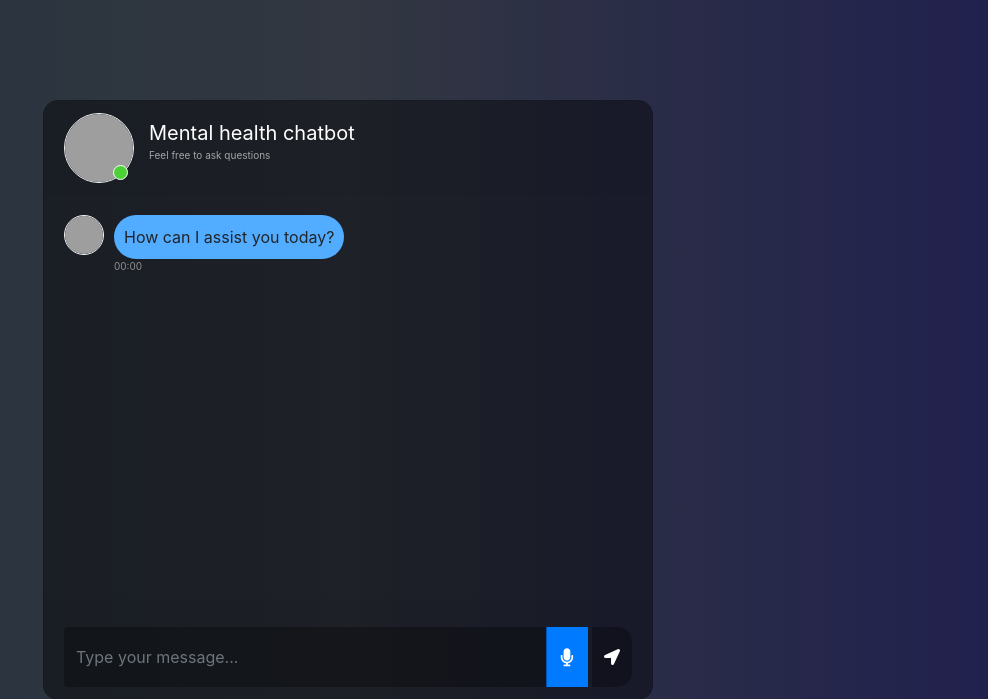
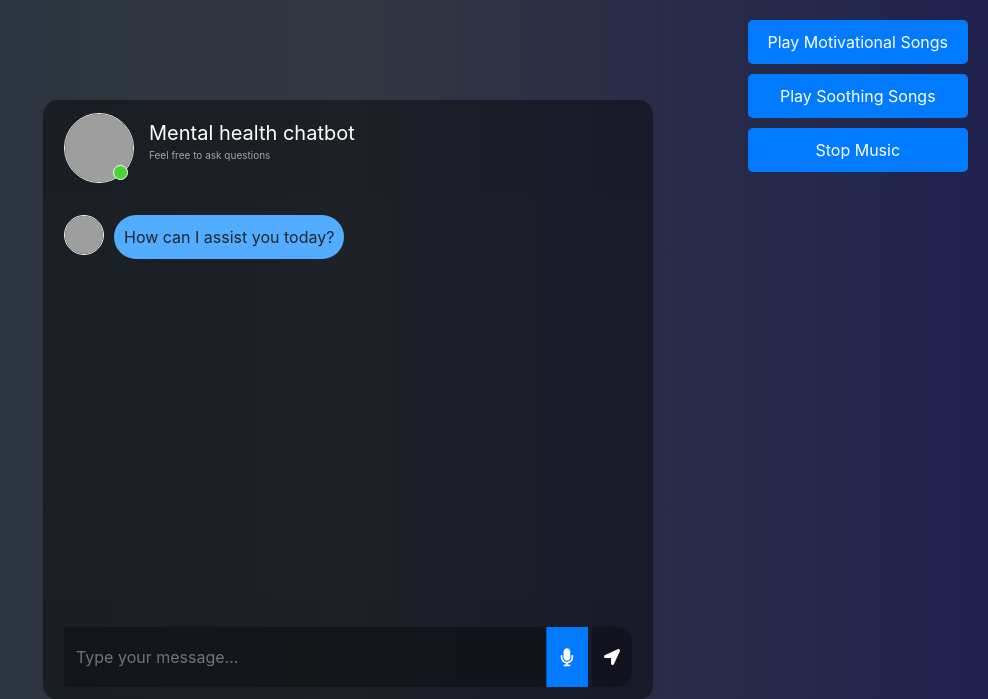
Before and after one commit to Praveenkumar-av/Mental_health_chatbot, a Flask app: page / in a window 1280 px wide. Shown: the top 699 px of the page, without its empty margins (292-1280 px from the left). Run offline with Flask 3, Linux system fonts and the light colour scheme; some libraries are stand-ins or nearby versions; grey boxes are pictures that could not be loaded.

Commit message:
read me modified

```diff
--- a/Mental-assistant-bot/app.py
+++ b/Mental-assistant-bot/app.py
@@ -11,9 +11,9 @@ os.environ["AI21_API_KEY"] = "oPEAPlzuLdhnhKVRHloolJMz1Hs21dLF"
 # Define the prompt template
 template = """Question: {question}
 
-Answer: recommend simple exercises, such as guided breathing
-or relaxation techniques, based on user input. Please offer motivational quotes, short wellness tips, and access to mental health
-resources as needed. Integrate sentiment analysis to gauge the user’s emotional state through their language and responses."""
+Answer: give some short wellness tips. The chatbot should be able to interpret simple prompts related to stress
+levels, emotions, or mood. Recommend simple exercises, such as guided breathing
+or relaxation techniques, based on user input. Please offer motivational quotes, short wellness tips."""
 
 prompt = PromptTemplate.from_template(template)
 
--- a/Mental-assistant-bot/static/style.css
+++ b/Mental-assistant-bot/static/style.css
@@ -244,15 +244,41 @@ border-radius: 0 0 15px 15px !important;
 	background-color: #0056b3;
 }
 
-.music-section {
-	text-align: center;
+.button-container {
+	position: fixed;
+	right: 20px;
+	top: 20px;
+	display: flex;
+	flex-direction: column;
+	gap: 10px;
+	/* Space between buttons */
 }
 
-.music-btn {
-	width: 50px;
-	height: 50px;
-	margin-bottom: 10px;
-	border-radius: 50%;
-	font-size: 20px;
-	padding: 0;
+.music-button {
+	background-color: #007bff;
+	/* Blue background */
+	color: white;
+	/* White text */
+	border: none;
+	border-radius: 5px;
+	/* Rounded corners */
+	padding: 10px 20px;
+	/* Padding inside the button */
+	cursor: pointer;
+	font-size: 16px;
+	/* Font size */
+	transition: background-color 0.3s;
+	/* Smooth color transition */
 }
+
+.music-button:hover {
+	background-color: #0056b3;
+	/* Darker blue on hover */
+}
+
+.music-button:focus {
+	outline: none;
+	/* Remove default focus outline */
+	box-shadow: 0 0 0 3px rgba(0, 123, 255, 0.5);
+	/* Custom focus effect */
+}
--- a/Mental-assistant-bot/templates/chat.html
+++ b/Mental-assistant-bot/templates/chat.html
@@ -42,7 +42,7 @@
                             </div>
                             <div class="msg_cotainer">
                                 How can I assist you today?
-                                <span class="msg_time">00:00</span>
+                                <span class="msg_time"></span>
                             </div>
                         </div>
                     </div>
@@ -74,6 +74,11 @@
                 </div>
             </div>
         </div>
+    </div>
+    <div class="button-container">
+        <button class="music-button" id="play-motivational">Play Motivational Songs</button>
+        <button class="music-button" id="play-soothing">Play Soothing Songs</button>
+        <button class="music-button" id="stop-music">Stop Music</button>
     </div>
 
     <script>
```
Also changed, not shown: Mental-assistant-bot/Logo/BinaryhoodLogo.png (deleted), Mental-assistant-bot/README.md.
